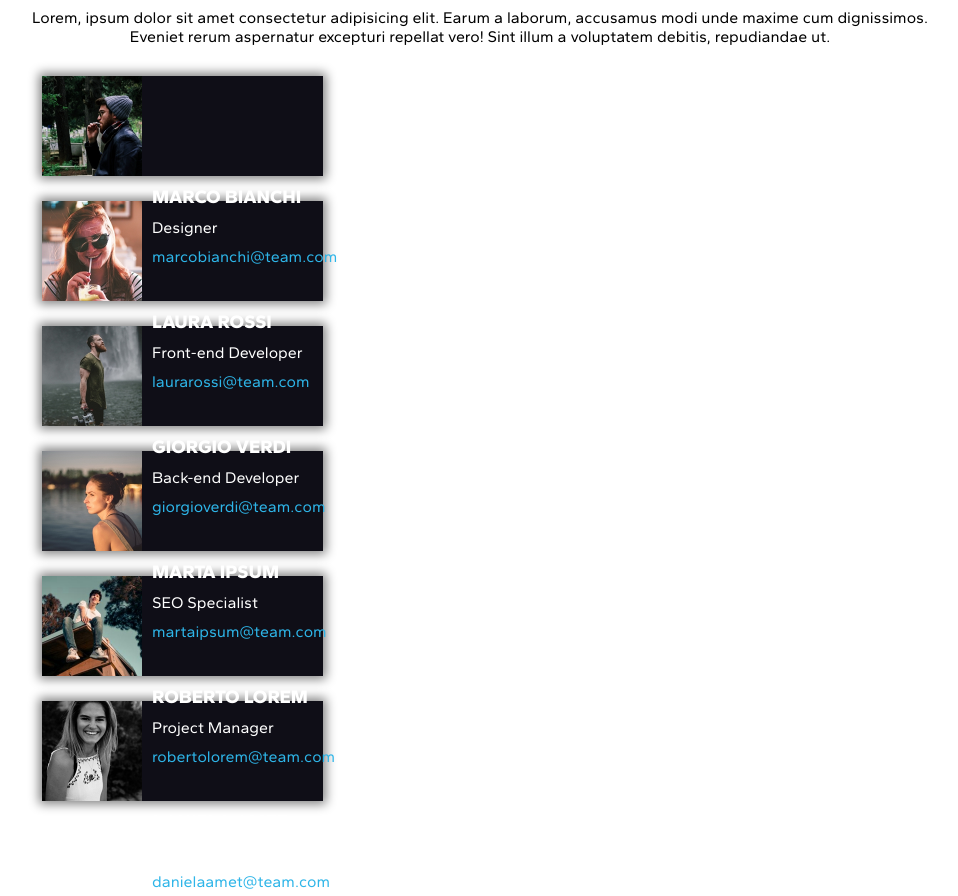
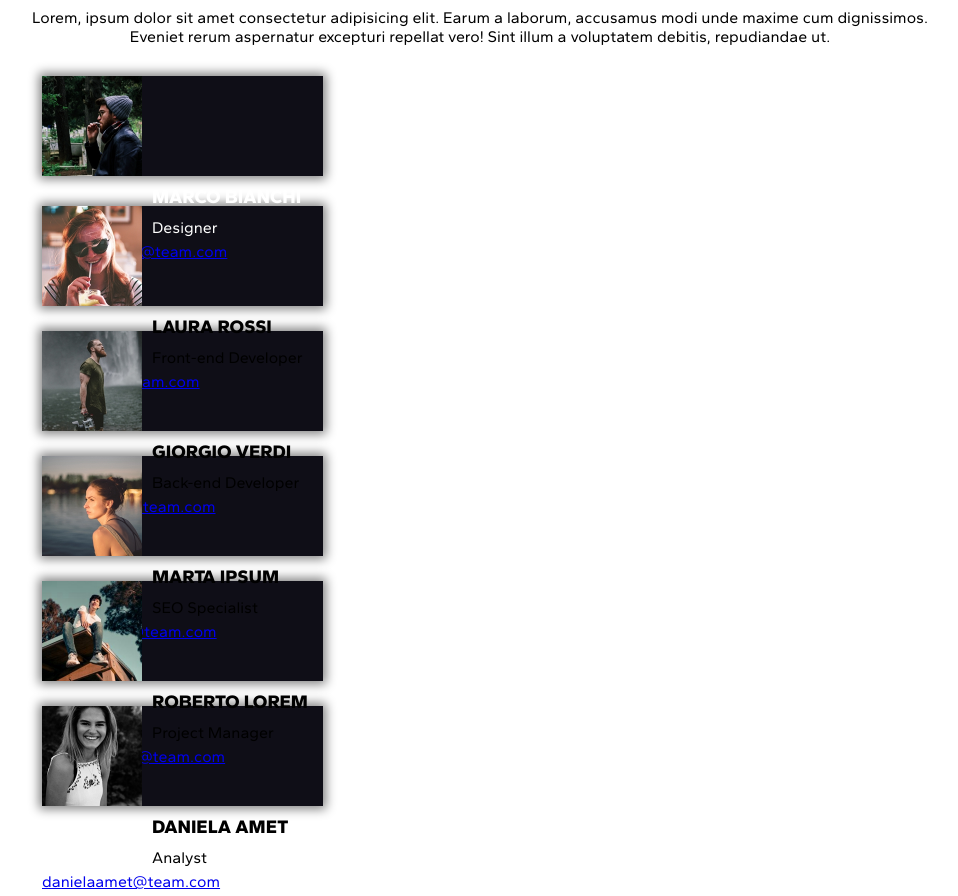
Before and after one commit to Pacciatore/html-css-float-cards, a plain HTML site: page index.html in a window 1280 px wide. Shown: the part 90-986 px from the top of the page, without its empty margins (160-1118 px from the left). Drawn offline with Linux system fonts and the light colour scheme.

Commit message:
Cambio delle e-mail in collegamenti

```diff
--- a/index.html
+++ b/index.html
@@ -32,7 +32,8 @@
                 <img src="img/male1.png" alt="male1">
                 <h3>MARCO BIANCHI</h3>
                 <p>Designer</p>
-                <p>marcobianchi@team.com</p>
+                    <a href="mailto:marcobianchi@team.com">marcobianchi@team.com</a>
+                </div>
             </div>
 
 
@@ -40,35 +41,40 @@
                 <img src="img/female1.png" alt="female1">
                 <h3>LAURA ROSSI</h3>
                 <p>Front-end Developer</p>
-                <p>laurarossi@team.com</p>
+                    <a href="mailto:marcobianchi@team.com">laurarossi@team.com</a>
+                </div>
             </div>
 
             <div class="card clearfix">
                 <img src="img/male2.png" alt="male2">
                 <h3>GIORGIO VERDI</h3>
                 <p>Back-end Developer</p>
-                <p>giorgioverdi@team.com</p>
+                    <a href="mailto:marcobianchi@team.com">giorgioverdi@team.com</a>
+                </div>
             </div>
 
             <div class="card clearfix">
                 <img src="img/female2.png" alt="female2">
                 <h3>MARTA IPSUM</h3>
                 <p>SEO Specialist</p>
-                <p>martaipsum@team.com</p>
+                    <a href="mailto:marcobianchi@team.com">martaipsum@team.com</a>
+                </div>
             </div>
 
             <div class="card clearfix">
                 <img src="img/male3.png" alt="male3">
                 <h3>ROBERTO LOREM</h3>
                 <p>Project Manager</p>
-                <p>robertolorem@team.com</p>
+                    <a href="mailto:marcobianchi@team.com">robertolorem@team.com</a>
+                </div>
             </div>
 
             <div class="card clearfix">
                 <img src="img/female3.png" alt="female3">
                 <h3>DANIELA AMET</h3>
                 <p>Analyst</p>
-                <p>danielaamet@team.com</p>
+                    <a href="mailto:marcobianchi@team.com">danielaamet@team.com</a>
+                </div>
             </div>
 
         </div>
```
